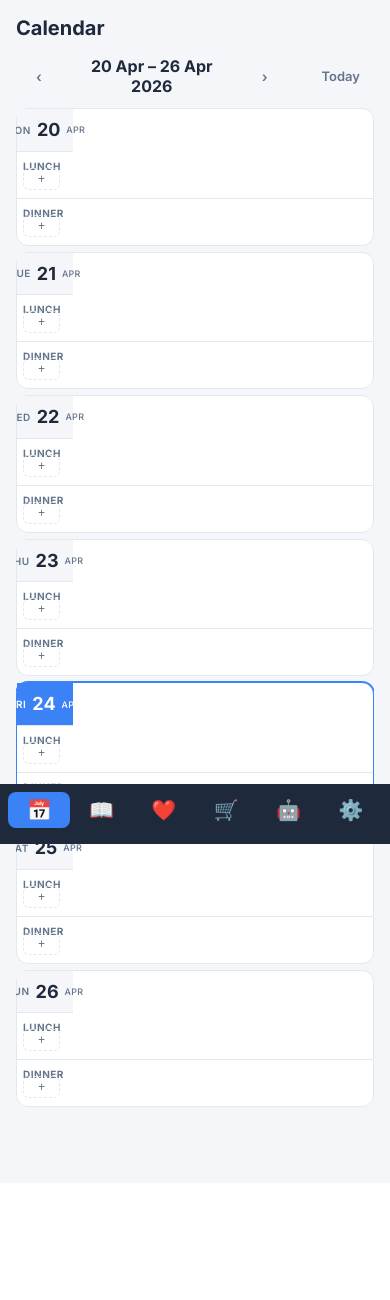
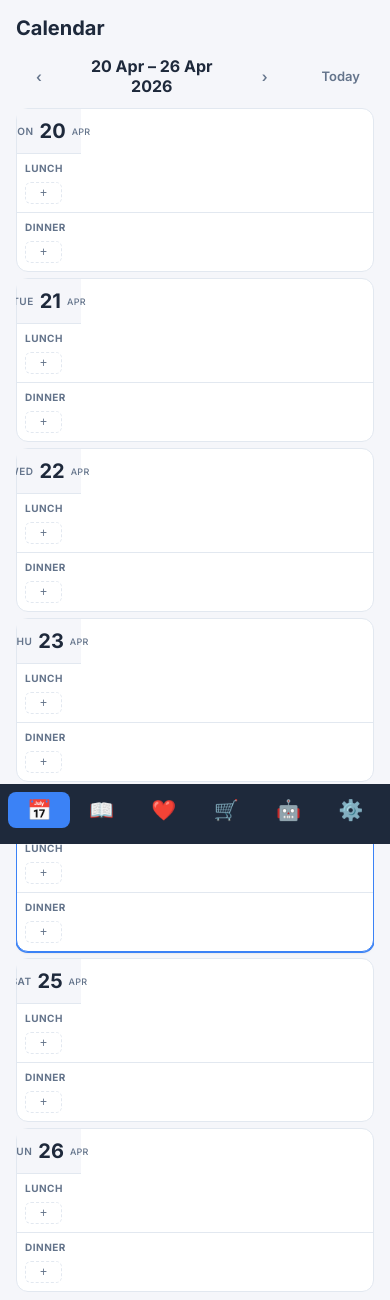
Before and after one commit to mathildedelenclos/MealPlanner, a Flask app: page /calendar in a window 390 px wide. Shown: the top 1300 px of the page. Before the commit the page ends 1107 px from the top, so only its background shows below. Run offline with Flask 3, Linux system fonts and the light colour scheme; the visitor is signed in with stand-in values (Sample User, id 1); data comes from the database, SQL or seed files in the repository; data that the repository does not hold is empty.

Commit message:
Fix calendar week view on mobile: date and meal labels now visible
Scoped the month-view-only tightening rules (.cal-meal-label,
.cal-entry, .cal-add-btn at ≤600px) to .calendar-month-grid so they
stop collapsing the "Lunch"/"Dinner" labels in the week view.
Widened the week-view day label from 56px→64px and tuned the three
text sizes so 2-digit dates and 3-letter day/month abbreviations fit.

Co-Authored-By: Claude Opus 4.7 (1M context) <noreply@anthropic.com>

```diff
--- a/static/css/style.css
+++ b/static/css/style.css
@@ -2859,14 +2859,16 @@ li.category-hidden {
         padding: 2px 3px;
     }
     .cal-cell-date { font-size: 10px; }
-    .cal-entry { font-size: 9px; padding: 1px 3px; }
-    .cal-meal-label { font-size: 0; height: 0; margin: 0; }
-    .cal-add-btn { font-size: 9px; padding: 2px 0; min-height: 20px; }
+    .calendar-month-grid .cal-entry { font-size: 9px; padding: 1px 3px; }
+    .calendar-month-grid .cal-meal-label { font-size: 0; height: 0; margin: 0; }
+    .calendar-month-grid .cal-add-btn { font-size: 9px; padding: 2px 0; min-height: 20px; }
 
     /* ── Week view shrink ── */
-    .cal-week-day-label { width: 56px; padding: 10px 4px; }
-    .cal-week-date-num { font-size: 18px; }
-    .calendar-week-grid .cal-meal-slot { padding: 8px 6px; }
+    .cal-week-day-label { width: 64px; padding: 10px 6px; }
+    .cal-week-day-name { font-size: 10px; }
+    .cal-week-date-num { font-size: 20px; }
+    .cal-week-month-name { font-size: 9px; }
+    .calendar-week-grid .cal-meal-slot { padding: 8px 8px; }
     .calendar-week-grid .cal-entry { padding: 4px 6px; font-size: 12px; }
     .calendar-week-grid .cal-entry-link { font-size: 12px; }
 
```
